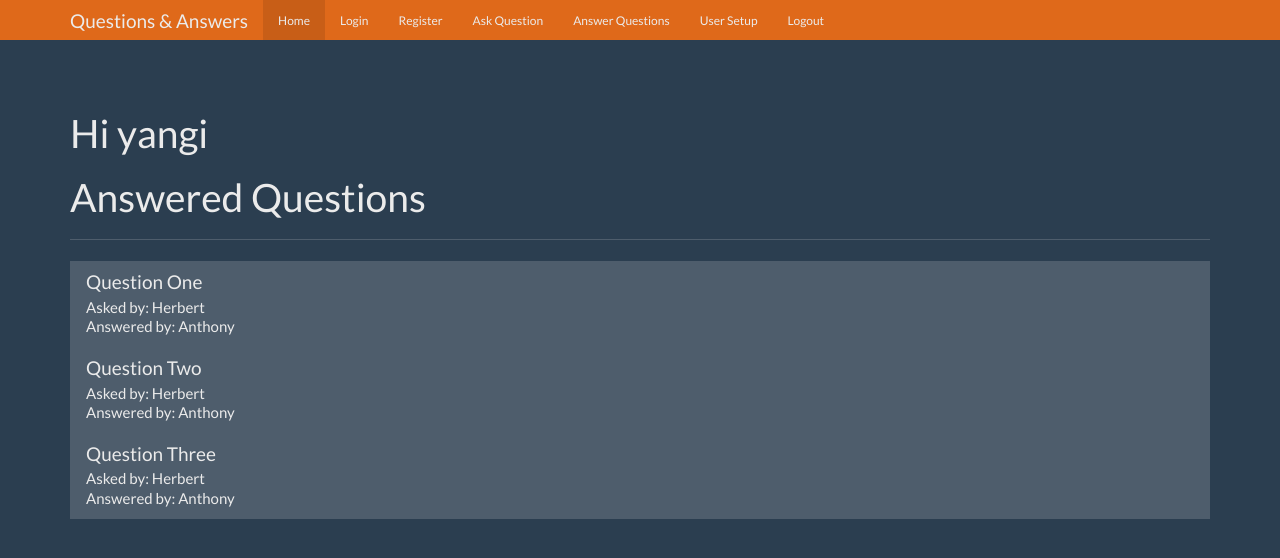
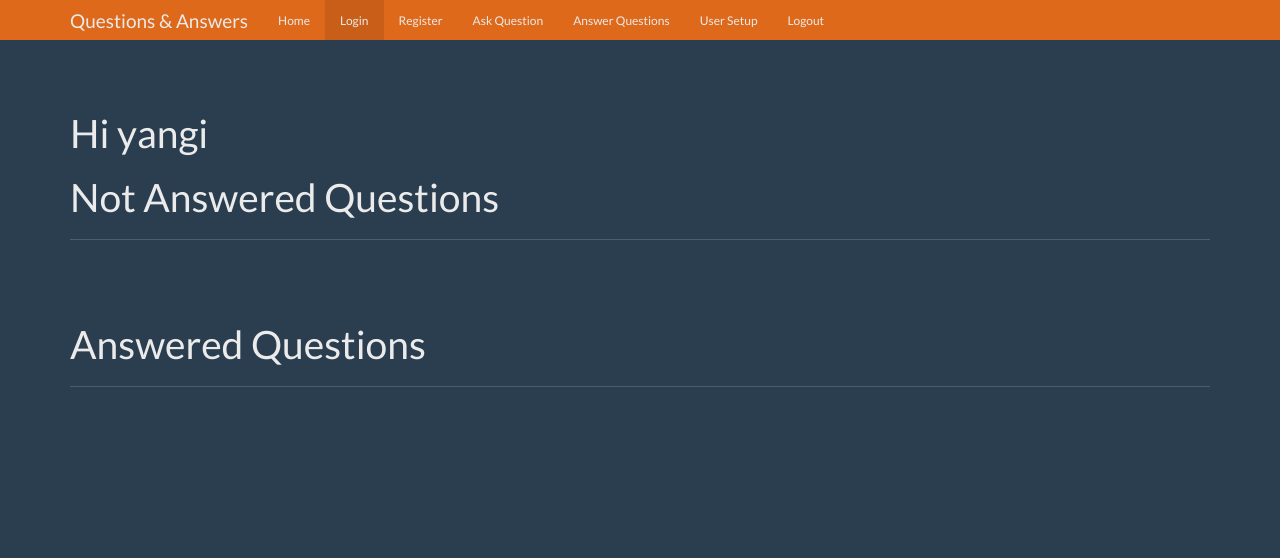
Before and after one commit to Jim-Floyd/que_ans, a Flask app: page / in a window 1280 px wide. Shown: the top 558 px of the page. Run offline with Flask 2, Linux system fonts and the light colour scheme; a user stored in the database is signed in; data comes from the database, SQL or seed files in the repository; both versions use the stored data as it was after the commit; some libraries are stand-ins or nearby versions.

Commit message:
answer finished. but can be updated

```diff
--- a/app.py
+++ b/app.py
@@ -1,5 +1,6 @@
+from distutils.log import error
 import sqlite3
-from flask import Flask, redirect, render_template, g, request, session, url_for
+from flask import Flask, flash, redirect, render_template, g, request, session, url_for
 
 from database import connect_db, get_db
 from werkzeug.security import generate_password_hash, check_password_hash
@@ -28,19 +29,44 @@
 @app.route('/')
 def home():
     user = get_current_user()
-    return render_template('home.html', user=user)
+    if user:
+        db = connect_db()
+        cur = db.execute(
+            'select id, question_text, asked_id, expert_id from question where answer_text=?',
+            ['Null']
+        )
+        cur2 = db.execute(
+            'SELECT  user.name, question.answer_text, question.id FROM question INNER JOIN user ON question.asked_id = user.id where question.expert_id=?', [
+                user['id']]
+        )
+        # where question.expert_id=?', [user['id']]+
+        datas = cur.fetchall()
+        users = cur2.fetchall()
+    else:
+        return redirect(url_for('login'))
+
+    return render_template('home.html', users=users, user=user, datas=datas)
 
 
 @app.route('/answer')
 def answer():
     user = get_current_user()
     db = connect_db()
-    cur = db.execute('select id,question_text, asked_id, expert_id from question where expert_id=?', [user['id']])
-    questions = cur.fetchall()
+    cur = db.execute(
+        'select id, question_text, asked_id, expert_id from question where expert_id=?', [
+            user['id']]
+    )
+    # where expert_id=?',[user['id']]+
+    cur2 = db.execute(
+        'SELECT  user.name, question.answer_text, question.id, question_text, question.expert_id FROM question INNER JOIN user ON question.asked_id = user.id where question.expert_id=?', [
+            user['id']]
+    )
+    # where question.expert_id=?', [user['id']]+
+    questions = cur2.fetchall()
     # if request.method == 'POST':
     #     answer = request.form.get('answer')
     #     db.execute('update question set answer_text=?',[answer])
-    return render_template('answer.html',questions=questions, user=user)
+    return render_template('answer.html', questions=questions, user=user)
 
 
 @app.route('/ask', methods=['POST', 'GET'])
@@ -58,16 +84,19 @@
     return render_template('ask.html', experts=experts, user=user)
 
 
-@app.route('/answer_question/<int:question_id>', methods=['post', 'get'])
+@app.route('/answer_question/<int:question_id>', methods=['POST', 'GET'])
 def answer_question(question_id):
     db = get_db()
     cursor = db.execute(
         'select id, question_text, answer_text, asked_id, expert_id from question where id=?', [question_id])
     question = cursor.fetchone()
-    if request.method=='post':
-        answer_text=request.form.get('answer')
-        db.execute('update question set answer_text=? where id=?', [answer_text, question_id])
-        db.commit()
+    if request.method == 'POST':
+        if question['answer_text'] == 'Null':
+            answer_text = request.form.get('answer')
+            print(answer_text)
+            db.execute('update question set answer_text=? where id=?',
+                       [answer_text, question_id])
+            db.commit()
     return redirect(url_for('answer'))
 
 
@@ -103,9 +132,16 @@
         password = request_form.get('password')
         hashed_password = generate_password_hash(password, method='sha256')
         db = connect_db()
-        db.execute('insert into user (name, password, expert, admin) values (?,?,?,?)', [
-                   name, hashed_password, 0, 0])
-        db.commit()
+        cur = db.execute('select name from user')
+        username_list = []
+        for c in cur.fetchall():
+            username_list.append(c['name'])
+        if name not in username_list:
+            db.execute('insert into user (name, password, expert, admin) values (?,?,?,?)', [
+                name, hashed_password, 0, 0])
+            db.commit()
+        else:
+            flash('Username already exists', error)
     return render_template('register.html')
 
 
@@ -120,6 +156,15 @@
     cur = db.execute('select id, name, expert from user where admin =?', [0])
     users = cur.fetchall()
     return render_template('users.html', users=users)
+
+
+@app.route('/delete_user/<user_id>')
+def delete_user(user_id):
+    db = get_db()
+    db.execute(
+        'delete from user where id =?', [user_id])
+    db.commit()
+    return redirect(url_for('users'))
 
 
 @app.route('/change_status/<int:user_id>')
--- a/templates/home.html
+++ b/templates/home.html
@@ -29,8 +29,8 @@
         </div>
         <div id="navbar" class="navbar-collapse collapse">
           <ul class="nav navbar-nav">
-            <li class="active"><a href="#">Home</a></li>
-            <li><a href="{{ url_for('login') }}">Login</a></li>
+            <li><a href="{{ url_for('home') }}">Home</a></li>
+            <li class="active"><a href="{{ url_for('login') }}">Login</a></li>
             <li><a href="{{ url_for('register') }}">Register</a></li>
             <li><a href="{{ url_for('ask') }}">Ask Question</a></li>
             <li><a href="{{ url_for('answer') }}">Answer Questions</a></li>
@@ -41,30 +41,44 @@
         <!--/.nav-collapse -->
       </div>
     </nav>
-
     <div class="container theme-showcase" role="main">
       <div class="page-header">
         <h1>Hi {{user.name}}</h1>
+        <h1>Not Answered Questions</h1>
+      </div>
+      <div class="row">
+        <div class="col-lg-12">
+          <div class="list-group">
+            {%for us in users%} {%if us.answer_text=='Null'%}
+            <a
+              href="{{url_for('answer_question', question_id=us.id)}}"
+              class="list-group-item"
+            >
+              <h4 class="list-group-item-heading">{{us.id}}</h4>
+              <p class="list-group-item-text">Asked by:{{us.name}}</p>
+              <p class="list-group-item-text">Expert: {{user.name}}</p>
+            </a>
+            {%endif%} {%endfor%}
+          </div>
+        </div>
+        <!-- /.col-lg-12 -->
+      </div>
+      <div class="page-header">
         <h1>Answered Questions</h1>
       </div>
       <div class="row">
         <div class="col-lg-12">
           <div class="list-group">
-            <a href="#" class="list-group-item">
-              <h4 class="list-group-item-heading">Question One</h4>
-              <p class="list-group-item-text">Asked by: Herbert</p>
-              <p class="list-group-item-text">Answered by: Anthony</p>
+            {%for us in users%} {%if us.answer_text!='Null'%}
+            <a
+              href="{{url_for('answer_question', question_id=us.id)}}"
+              class="list-group-item"
+            >
+              <h4 class="list-group-item-heading">{{us.id}}</h4>
+              <p class="list-group-item-text">Asked by:{{us.name}}</p>
+              <p class="list-group-item-text">Expert: {{user.name}}</p>
             </a>
-            <a href="#" class="list-group-item">
-              <h4 class="list-group-item-heading">Question Two</h4>
-              <p class="list-group-item-text">Asked by: Herbert</p>
-              <p class="list-group-item-text">Answered by: Anthony</p>
-            </a>
-            <a href="#" class="list-group-item">
-              <h4 class="list-group-item-heading">Question Three</h4>
-              <p class="list-group-item-text">Asked by: Herbert</p>
-              <p class="list-group-item-text">Answered by: Anthony</p>
-            </a>
+            {%endif%} {%endfor%}
           </div>
         </div>
         <!-- /.col-lg-12 -->
--- a/templates/login.html
+++ b/templates/login.html
@@ -24,8 +24,8 @@
         </div>
         <div id="navbar" class="navbar-collapse collapse">
           <ul class="nav navbar-nav">
-            <li class="active"><a href="#">Home</a></li>
-            <li><a href="#">Login</a></li>
+            <li><a href="#">Home</a></li>
+            <li class="active"><a href="#">Login</a></li>
             <li><a href="#">Register</a></li>
             <li><a href="#">Ask Question</a></li>
             <li><a href="#">Answer Questions</a></li>
--- a/templates/users.html
+++ b/templates/users.html
@@ -57,6 +57,7 @@
             >
               <h4 class="list-group-item-heading">{{ user.name }}</h4>
             </a>
+            <a class="list-group-item-heading href="{{ url_for('delete_user',user_id=user.id) }}">❌</a>
             {% endfor %}
           </div>
         </div>
```
Also changed, not shown: templates/answer.html (+6 -5 lines), templates/register.html (+9 -0 lines), data.db.
